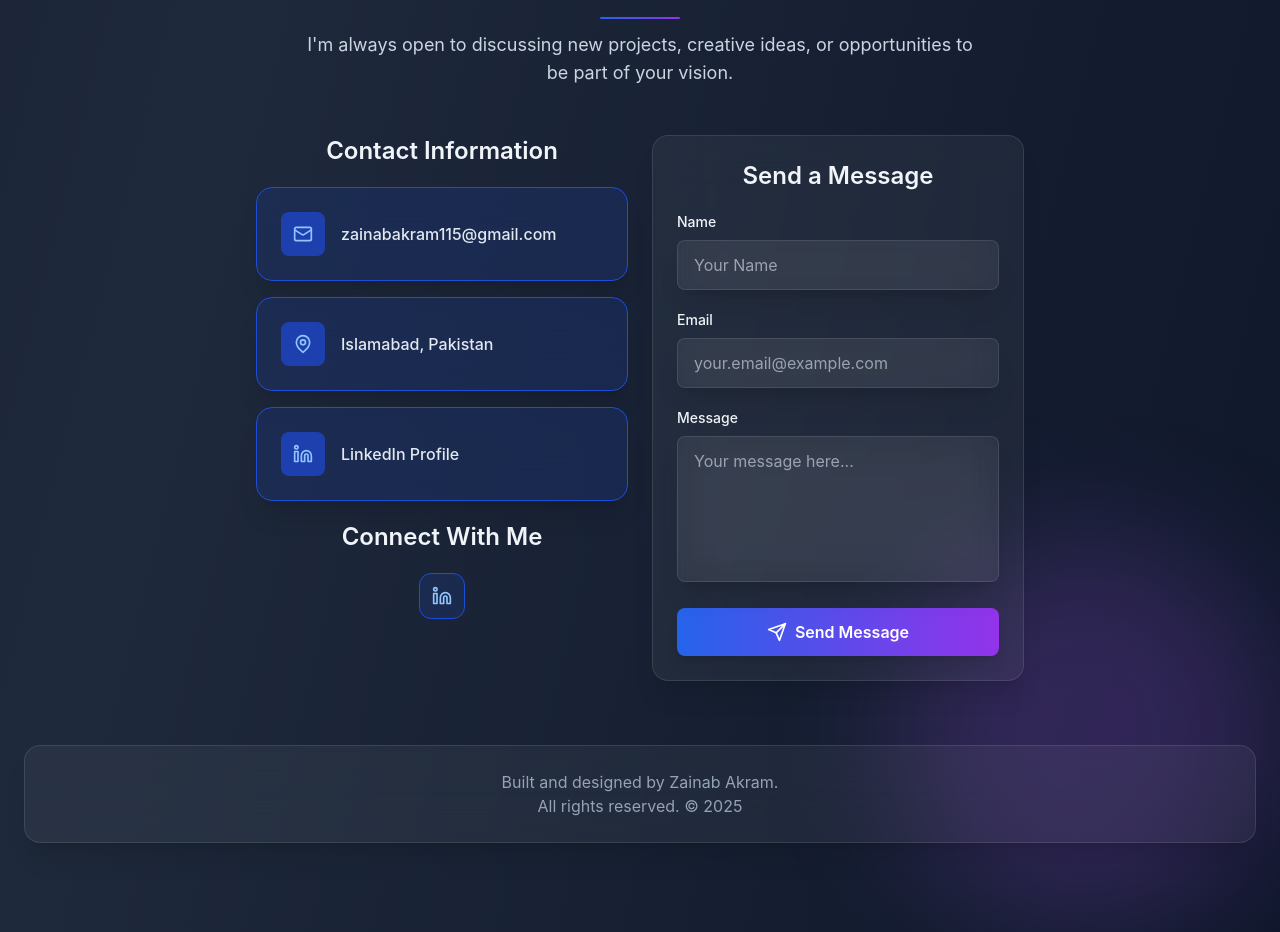
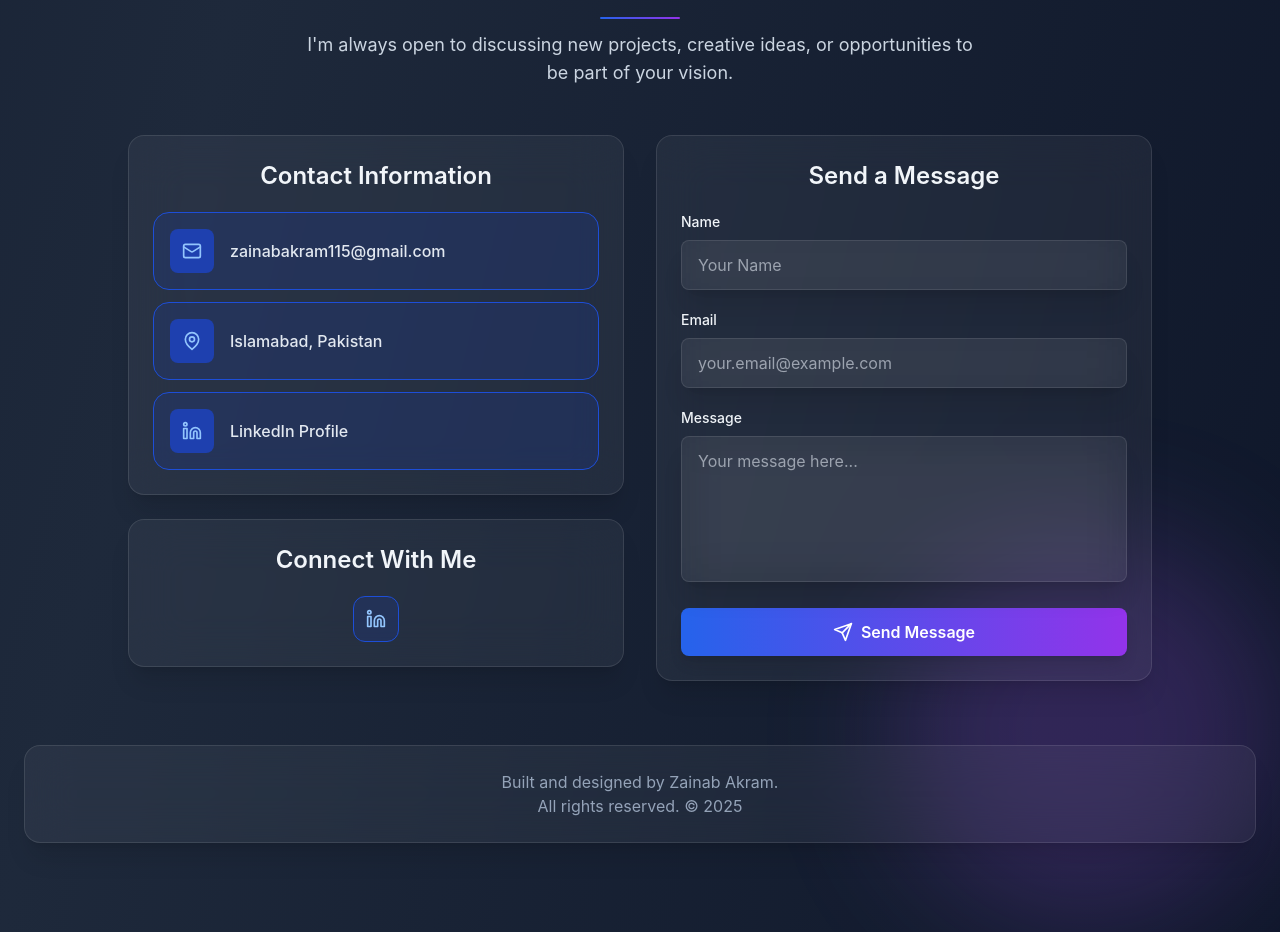
Before and after one commit to Hareem2024/zainabs-portfolio, a React (Vite) app: page / in a window 1280 px wide. Shown: the part 4221-5153 px from the top of the page. Built offline with nearby package versions, Linux system fonts and the light colour scheme.

Commit message:
Fix contact section spacing and consistency

```diff
--- a/src/components/Contact.jsx
+++ b/src/components/Contact.jsx
@@ -73,17 +73,17 @@ function Contact() {
           </p>
         </div>
 
-        <div className="flex flex-col md:grid md:grid-cols-2 gap-6 max-w-3xl mx-auto">
+        <div className="flex flex-col md:grid md:grid-cols-2 gap-8 max-w-5xl mx-auto">
           {/* Contact Info */}
-          <div className="space-y-5">
-            <div>
+          <div className="space-y-6">
+            <div className="glass-card">
               <h3 className="text-xl md:text-2xl font-semibold mb-5 text-center">Contact Information</h3>
-              <div className="space-y-4">
+              <div className="space-y-3">
                 {contactInfo.map((info, index) => (
                   <a
                     key={index}
                     href={info.link}
-                    className="flex items-center gap-4 bg-blue-50/80 dark:bg-blue-900/30 border border-blue-200 dark:border-blue-700 p-4 rounded-2xl hover:scale-105 transition-transform duration-300 group glass-card"
+                    className="flex items-center gap-4 bg-blue-50/80 dark:bg-blue-900/30 border border-blue-200 dark:border-blue-700 p-4 rounded-2xl hover:scale-105 transition-transform duration-300 group"
                   >
                     <div className="p-3 bg-blue-200 dark:bg-blue-800 rounded-lg group-hover:bg-blue-500 dark:group-hover:bg-blue-400 transition-colors duration-300">
                       <info.icon className="w-5 h-5 text-blue-700 dark:text-blue-300 group-hover:text-white transition-colors duration-300" />
@@ -94,7 +94,7 @@ function Contact() {
               </div>
             </div>
 
-            <div>
+            <div className="glass-card">
               <h3 className="text-xl md:text-2xl font-semibold mb-5 text-center">Connect With Me</h3>
               <div className="flex gap-3 justify-center">
                 {socialLinks.map((social, index) => (
```
